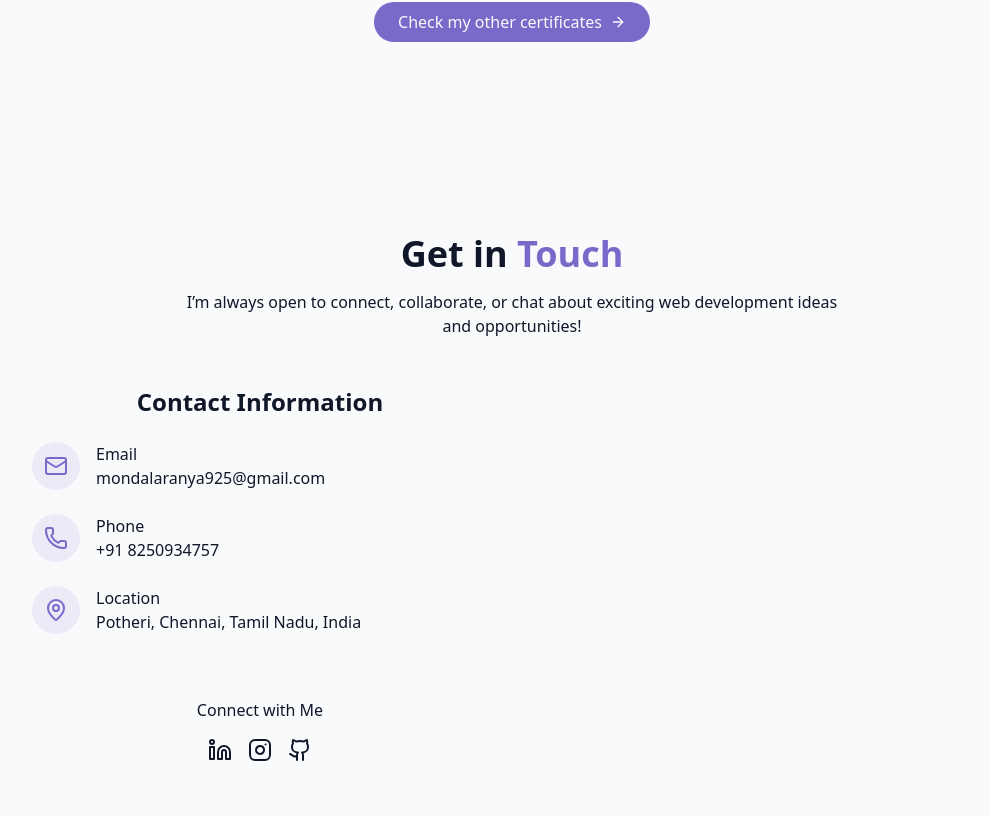
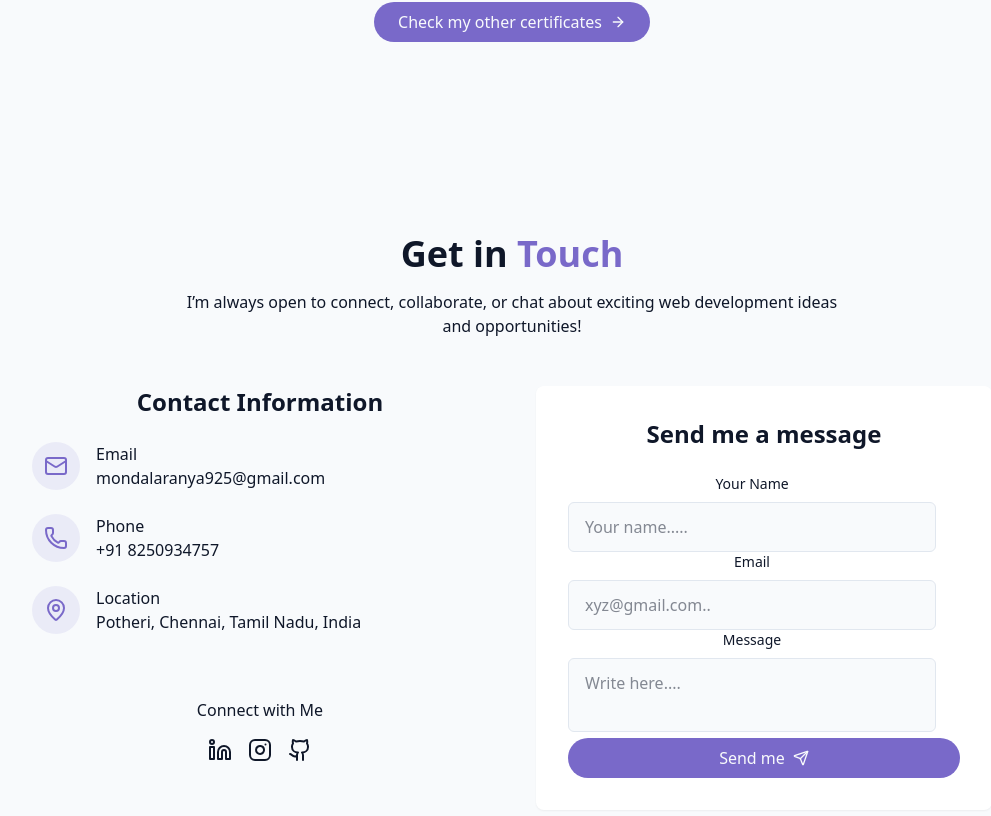
Before and after one commit to VeilSide2004/My-Portfolio, a React (Vite) app: page / in a window 1280 px wide. Shown: the part 4618-5434 px from the top of the page, without its empty margins (128-1119 px from the left). Built offline with nearby package versions, Linux system fonts and the light colour scheme.

Commit message:
Update Contact.jsx

```diff
--- a/src/components/Contact.jsx
+++ b/src/components/Contact.jsx
@@ -1,5 +1,6 @@
-import { Facebook, Github, Instagram, Linkedin, Mail, MapPin, Phone } from 'lucide-react';
+import { Facebook, Github, Instagram, Linkedin, Mail, MapPin, Phone, Send } from 'lucide-react';
 import React from 'react';
+import { cn } from './../lib/Utils';
 
 const Contact = () => {
     return (
@@ -77,18 +78,62 @@ const Contact = () => {
                                 Connect with Me
                             </h4>
                             <div className="flex space-x-4 justify-center">
-                                <a href="https://www.linkedin.com/in/aranya-mondal-b2a40524b/" target="_blank" className="text-">
-                                    <Linkedin/>
+                                <a href="https://www.linkedin.com/in/aranya-mondal-b2a40524b/" target="_blank" className="text-muted foreground hover:text-primary">
+                                    <Linkedin />
                                 </a>
-                                <a href="https://www.instagram.com/veil_side_1234/" target="_blank">
-                                    <Instagram/>
+                                <a href="https://www.instagram.com/veil_side_1234/" target="_blank"
+                                    className="text-muted foreground hover:text-primary">
+                                    <Instagram />
                                 </a>
-                                <a href="https://github.com/VeilSide2004" target="_blank">
-                                    <Github/>
+                                <a href="https://github.com/VeilSide2004" target="_blank"
+                                    className="text-muted foreground hover:text-primary">
+                                    <Github />
                                 </a>
                             </div>
 
                         </div>
+                    </div>
+
+                    <div className="bg-card p-8 rounded-lg shadow-xs">
+                        <h3 className="text-2xl font-semibold mb-6"> Send me a message </h3>
+                        <form className="space-x-6">
+                            <div>
+                                <label htmlFor="name"
+                                    className="block text-sm font-medium mb-2">
+                                    Your Name
+                                </label>
+                                <input type="text" id="name" name="name" required
+                                    className="w-full px-4 py-3 rounded-md border border-input bg-background focus:outline-hidden focus:ring-2 focus:ring-primary"
+                                    placeholder="Your name....." />
+                            </div>
+
+                            <div>
+                                <label htmlFor="email"
+                                    className="block text-sm font-medium mb-2">
+                                    Email
+                                </label>
+                                <input type="email" id="email" name="email" required
+                                    className="w-full px-4 py-3 rounded-md border border-input bg-background focus:outline-hidden focus:ring-2 focus:ring-primary"
+                                    placeholder="xyz@gmail.com.." />
+                            </div>
+
+                            <div>
+                                <label htmlFor="message"
+                                    className="block text-sm font-medium mb-2">
+                                    Message
+                                </label>
+                                <textarea id="message" name="message" required
+                                    className="w-full px-4 py-3 rounded-md border border-input bg-background focus:outline-hidden focus:ring-2 focus:ring-primary resize-none"
+                                    placeholder="Write here...." />
+                            </div>
+
+                            <button type="submit" className={cn("cosmic-button w-full flex items-center justify-center gap-2")}>
+                                Send me
+                                <Send size={16}/>
+
+                            </button>
+                        </form>
+
                     </div>
 
                 </div>
```
